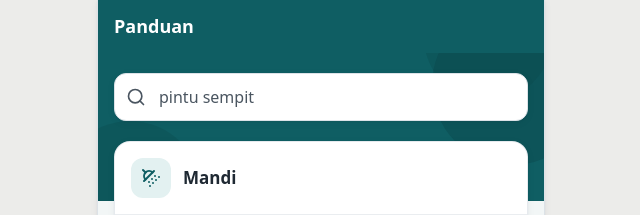
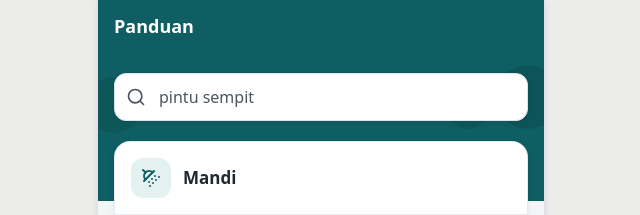
Before and after one commit to titohanafi/transisidnr, a React (Vite) app: page /#/rencana in a window 1280 px wide. Shown: the top 215 px of the page, without its empty margins (319-959 px from the left). Built offline with nearby package versions, Linux system fonts and the light colour scheme.

Commit message:
Pita gelap: lingkaran hiasan lebih kecil di bagian atas, tidak terpotong tepi pita atau kartu
Co-Authored-By: Claude Sonnet 5.5 <noreply@anthropic.com>

```diff
--- a/src/components/Halaman.tsx
+++ b/src/components/Halaman.tsx
@@ -2,12 +2,12 @@ import { useEffect, useRef, useState, type ReactNode } from "react";
 import { ChevronLeft } from "lucide-react";
 import { Link, useLocation, useNavigate } from "react-router-dom";
 import { BilahTab, namaMenu } from "./BilahTab";
-import { HiasanLingkaran } from "./KartuHero";
+import { HiasanPita } from "./KartuHero";
 import { konten } from "../domain/content";
 
 const { app, umum } = konten.ui;
 
-// Warna pita kepala. "gelap" sama dengan kartu hero teal, lengkap dengan lingkaran hiasan.
+// Warna pita kepala. "gelap" sama dengan kartu hero teal, lengkap dengan lingkaran hiasan kecil.
 const warnaPita = {
   biasa: "bg-permukaan",
   hijau: "bg-utama-muda",
@@ -131,7 +131,7 @@ export function Halaman({
                   : "px-4 pb-5 pt-6"
               }
             >
-              {kepalaPita === "gelap" && <HiasanLingkaran />}
+              {kepalaPita === "gelap" && <HiasanPita />}
               <div className="relative">
                 {hiasan ? (
                   <div className="flex items-center gap-2">
--- a/src/components/KartuHero.tsx
+++ b/src/components/KartuHero.tsx
@@ -53,3 +53,17 @@ export function HiasanLingkaran() {
     </>
   );
 }
+
+/**
+ * Lingkaran hiasan untuk pita kepala gelap. Lebih kecil dan diletakkan di bagian atas pita, jadi tidak terpotong
+ * garis lurus tepi atas atau tertutup kartu yang menimpa tepi bawah; hanya tepi layar yang memotongnya. Induk harus relative dan overflow-hidden.
+ */
+export function HiasanPita() {
+  return (
+    <>
+      <span aria-hidden="true" className="pointer-events-none absolute -right-4 top-3 h-16 w-16 rounded-full bg-utama-gelap/40" />
+      <span aria-hidden="true" className="pointer-events-none absolute right-14 top-9 h-10 w-10 rounded-full bg-utama-gelap/30" />
+      <span aria-hidden="true" className="pointer-events-none absolute -left-3 top-6 h-14 w-14 rounded-full bg-utama-gelap/30" />
+    </>
+  );
+}
```
Also changed, not shown: 1 other file (tests, documents, lock files or other folders).
